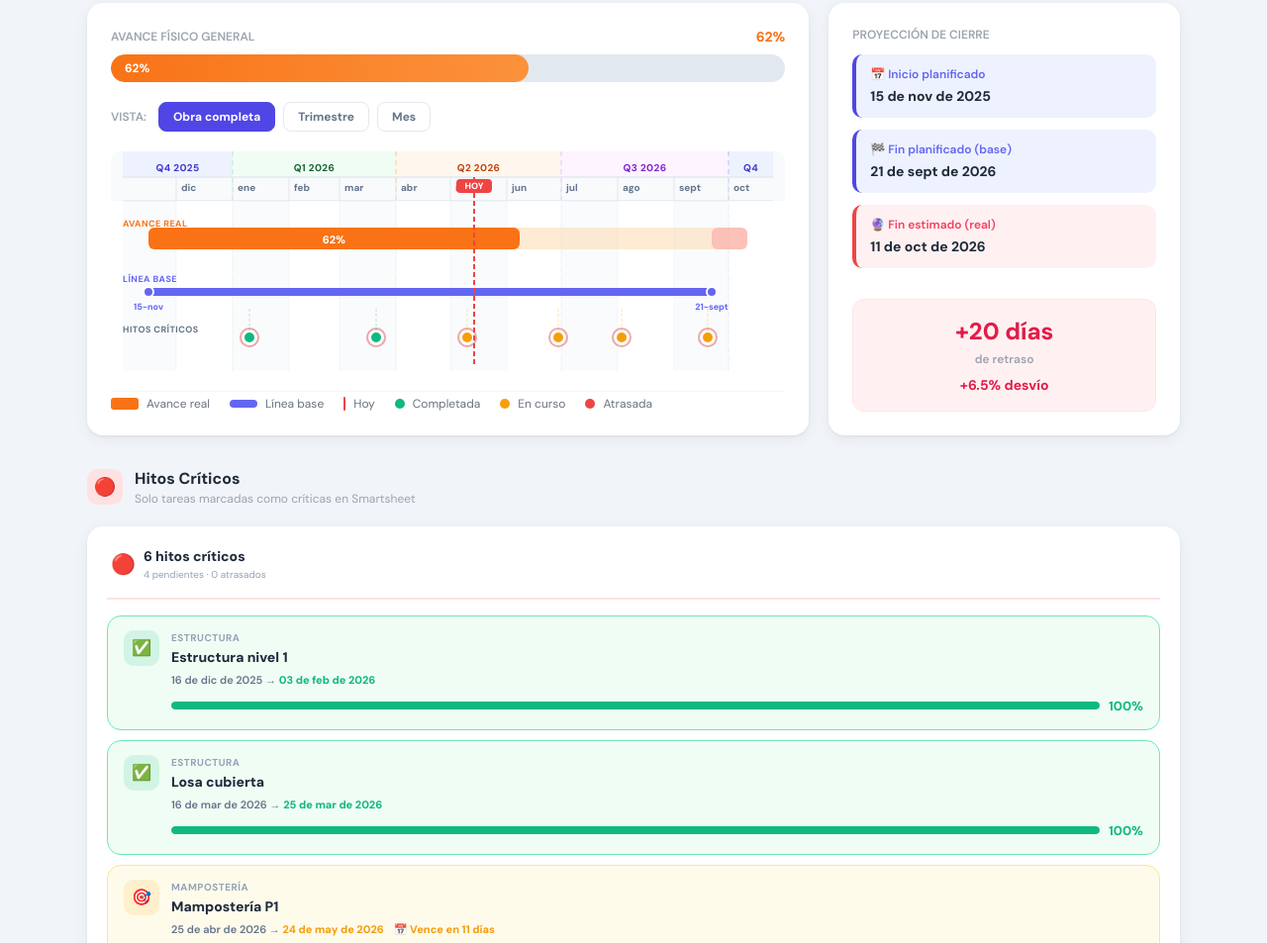
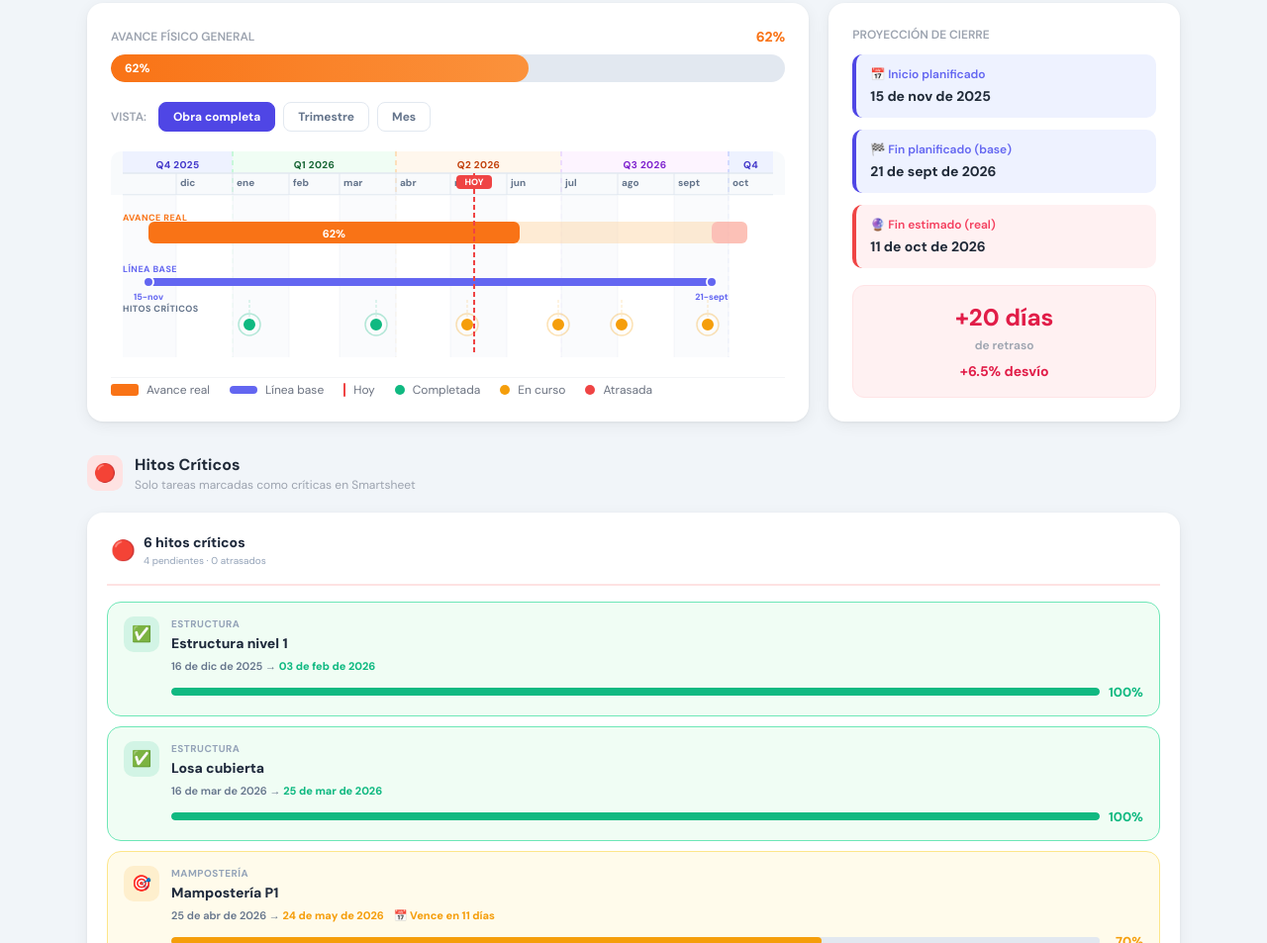
Before and after one commit to bautistaqua02/tablero-obra, a plain HTML site: page index.html in a window 1280 px wide. Shown: the part 818-1771 px from the top of the page at 99% size. Drawn offline with nearby package versions, Linux system fonts and the light colour scheme; no server answers.

Commit message:
Update index.html

```diff
--- a/index.html
+++ b/index.html
@@ -611,7 +611,7 @@ function renderTiempos(sm) {
   drawGantt(tareas, t0, t1, b0, b1, today, av);
 }
 
-/* ════ GANTT SVG — trimestres sin stacking ════ */
+/* ════ GANTT SVG ════ */
 function setVista(v) {
   vistaGantt = v;
   ['total','trimestre','mes'].forEach(id => {
@@ -660,16 +660,59 @@ function drawGantt(tareas, t0, t1, b0, b1, today, avance) {
   }
 
   // Layout vertical
-  const H_Q       = 26;  // Banda quarter
-  const H_MONTHS  = 20;  // Fila meses
-  const H_SEP     = 4;
+  const H_Q      = 22;   // Banda quarter
+  const H_MONTHS = 18;   // Fila meses
+  const H_SEP    = 4;
   const Y_Q_BAND  = 0;
   const Y_MONTHS  = H_Q;
   const Y_CONTENT = H_Q + H_MONTHS + H_SEP;
   const Y_REAL    = Y_CONTENT + 38;
-  const Y_BASE    = Y_CONTENT + 92;
-  const Y_TASKS   = Y_CONTENT + 138;
-  const H_SVG     = Y_TASKS + 34;
+  const Y_BASE    = Y_CONTENT + 88;
+
+  // Calcular espacio para hitos (apilados verticalmente)
+  // Primero necesitamos saber cuántos niveles de stack habrá
+  const DOT_R    = 7;   // radio del punto
+  const DOT_GAP  = 3;   // separación mínima entre centros en X para no apilar
+  const DOT_STEP = 16;  // separación vertical entre niveles apilados
+
+  const puntosG = tareas.filter(t => t.critico && t.inicio && t.fin);
+
+  // Pre-calcular posiciones X de cada hito
+  const hitosConX = puntosG.map(t => {
+    const td = parseDate(t.inicio), tf = parseDate(t.fin);
+    if (!td || !tf) return null;
+    const xm = px(new Date((td.getTime() + tf.getTime()) / 2));
+    return { t, xm, td, tf };
+  }).filter(Boolean);
+
+  // Algoritmo de stacking: agrupar hitos muy cercanos y apilarlos verticalmente
+  // Ordenar por X
+  hitosConX.sort((a, b) => a.xm - b.xm);
+
+  // Asignar nivel (lane) a cada hito
+  // lane 0 = fila base (Y_TASKS), lane 1 = arriba, lane 2 = más arriba...
+  const lanes = []; // lanes[i] = último X usado en ese lane
+  hitosConX.forEach(h => {
+    let laneIdx = 0;
+    // Buscar el lane más bajo donde el hito no solape con el anterior
+    for (let i = 0; i < lanes.length; i++) {
+      if (h.xm - lanes[i] >= (DOT_R * 2 + DOT_GAP)) {
+        laneIdx = i;
+        break;
+      }
+      laneIdx = i + 1; // necesita un lane más alto
+    }
+    if (!lanes[laneIdx]) lanes[laneIdx] = -Infinity;
+    h.lane = laneIdx;
+    lanes[laneIdx] = h.xm;
+  });
+
+  const maxLane = hitosConX.length ? Math.max(...hitosConX.map(h => h.lane)) : 0;
+  // La fila de tareas crece hacia arriba desde Y_TASKS_BASE
+  const Y_TASKS_BASE = Y_BASE + 36;
+  // Altura necesaria para la zona de hitos
+  const HITOS_ZONE_H = DOT_R * 2 + maxLane * DOT_STEP + 10;
+  const H_SVG = Y_TASKS_BASE + HITOS_ZONE_H + 16;
 
   svg.setAttribute('height', H_SVG);
 
@@ -678,9 +721,7 @@ function drawGantt(tareas, t0, t1, b0, b1, today, avance) {
   // Fondo header
   html += `<rect x="0" y="0" width="${W}" height="${Y_CONTENT}" fill="#f8fafc"/>`;
 
-  /* ── BANDAS DE QUARTERS — sin stacking ──
-     Colores alternos, label una sola vez, centrado en el espacio visible.
-     Si el espacio visible es < 32px, se omite el label. */
+  /* ── BANDAS DE QUARTERS ── */
   const QUARTER_COLORS = [
     { bg:'#eef2ff', border:'#c7d2fe', text:'#4338ca' },
     { bg:'#f0fdf4', border:'#bbf7d0', text:'#166534' },
@@ -696,20 +737,16 @@ function drawGantt(tareas, t0, t1, b0, b1, today, avance) {
     const qc  = QUARTER_COLORS[qi % 4];
     const bw  = x2 - x1;
 
-    // Fondo del quarter
     html += `<rect x="${x1}" y="${Y_Q_BAND}" width="${bw}" height="${H_Q}" fill="${qc.bg}"/>`;
 
-    // Línea vertical izquierda del quarter (solo si no es el primero del área visible)
     if (x1 > PAD_L) {
       html += `<line x1="${x1}" y1="${Y_Q_BAND}" x2="${x1}" y2="${H_SVG}" stroke="${qc.border}" stroke-width="1.5" stroke-dasharray="5,4"/>`;
     }
 
-    // Label del quarter — una sola línea, centrada, solo si hay espacio
     if (bw >= 36) {
       const cx = x1 + bw / 2;
-      // Recortar el label si el espacio es ajustado
-      const shortLabel = bw < 70 ? label.replace(/\s\d{4}/, '') : label; // quita el año si estrecho
-      html += `<text x="${cx}" y="${Y_Q_BAND + 17}" text-anchor="middle" dominant-baseline="middle"
+      const shortLabel = bw < 70 ? label.replace(/\s\d{4}/, '') : label;
+      html += `<text x="${cx}" y="${Y_Q_BAND + 14}" text-anchor="middle" dominant-baseline="middle"
         font-size="10" fill="${qc.text}" font-family="DM Mono,monospace" font-weight="700"
         letter-spacing="0.04em">${shortLabel}</text>`;
     }
@@ -718,15 +755,30 @@ function drawGantt(tareas, t0, t1, b0, b1, today, avance) {
   // Línea separadora Q / meses
   html += `<line x1="${PAD_L}" y1="${H_Q}" x2="${PAD_L+chartW}" y2="${H_Q}" stroke="#e2e8f0" stroke-width="1.5"/>`;
 
-  /* ── FILA DE MESES ── */
+  /* ── FILA DE MESES — con anti-solapamiento ──
+     Calculamos el ancho disponible entre ticks consecutivos.
+     Si es menor que MIN_MONTH_W, saltamos la etiqueta de ese mes. */
+  const MIN_MONTH_W = 28; // píxeles mínimos para mostrar label
+
   const meses = getMonthLabels(vStart, vEnd);
+
+  // Dibujar las líneas verticales de meses siempre
+  meses.forEach(({ date }, mi) => {
+    const x = px(date);
+    if (x < PAD_L || x > PAD_L + chartW) return;
+    html += `<line x1="${x}" y1="${Y_MONTHS}" x2="${x}" y2="${H_SVG}" stroke="#e2e8f0" stroke-width="1"/>`;
+  });
+
+  // Dibujar labels solo cuando hay espacio suficiente
+  let lastLabelX = PAD_L - MIN_MONTH_W * 2; // iniciar muy lejos a la izquierda
   meses.forEach(({ date, label }, mi) => {
     const x = px(date);
-    if (x < PAD_L || x > PAD_L+chartW) return;
-    html += `<line x1="${x}" y1="${Y_MONTHS}" x2="${x}" y2="${H_SVG}" stroke="#e2e8f0" stroke-width="1"/>`;
-    const lx = x + 5;
-    if (lx + 30 < PAD_L + chartW)
-      html += `<text x="${lx}" y="${Y_MONTHS + 14}" font-size="10" fill="#64748b" font-family="DM Sans,sans-serif" font-weight="700">${label}</text>`;
+    if (x < PAD_L || x > PAD_L + chartW) return;
+    // Solo mostrar si la distancia al último label es suficiente
+    if (x - lastLabelX >= MIN_MONTH_W) {
+      html += `<text x="${x + 4}" y="${Y_MONTHS + 13}" font-size="10" fill="#64748b" font-family="DM Sans,sans-serif" font-weight="700">${label}</text>`;
+      lastLabelX = x;
+    }
   });
 
   // Separador header / contenido
@@ -742,9 +794,9 @@ function drawGantt(tareas, t0, t1, b0, b1, today, avance) {
   });
 
   /* ── ETIQUETAS DE FILAS ── */
-  html += `<text x="${PAD_L}" y="${Y_REAL-12}" font-size="9" fill="#f97316" font-family="DM Sans,sans-serif" font-weight="700" letter-spacing=".05em">AVANCE REAL</text>`;
-  html += `<text x="${PAD_L}" y="${Y_BASE-10}" font-size="9" fill="#6366f1" font-family="DM Sans,sans-serif" font-weight="700" letter-spacing=".05em">LÍNEA BASE</text>`;
-  html += `<text x="${PAD_L}" y="${Y_TASKS-5}" font-size="9" fill="#64748b" font-family="DM Sans,sans-serif" font-weight="700" letter-spacing=".05em">HITOS CRÍTICOS</text>`;
+  html += `<text x="${PAD_L}" y="${Y_REAL - 12}" font-size="9" fill="#f97316" font-family="DM Sans,sans-serif" font-weight="700" letter-spacing=".05em">AVANCE REAL</text>`;
+  html += `<text x="${PAD_L}" y="${Y_BASE - 10}" font-size="9" fill="#6366f1" font-family="DM Sans,sans-serif" font-weight="700" letter-spacing=".05em">LÍNEA BASE</text>`;
+  html += `<text x="${PAD_L}" y="${Y_TASKS_BASE - 6}" font-size="9" fill="#64748b" font-family="DM Sans,sans-serif" font-weight="700" letter-spacing=".05em">HITOS CRÍTICOS</text>`;
 
   /* ── BARRA AVANCE REAL ── */
   const barH   = 22;
@@ -785,21 +837,39 @@ function drawGantt(tareas, t0, t1, b0, b1, today, avance) {
       html += `<text x="${lbX2}" y="${Y_BASE+18}" text-anchor="middle" font-size="9" fill="#6366f1" font-family="DM Sans,sans-serif" font-weight="700">${fmtCorta(b1)}</text>`;
   }
 
-  /* ── PUNTOS — solo críticos ── */
-  const puntosG = tareas.filter(t => t.critico && t.inicio && t.fin);
-  puntosG.forEach(t => {
-    const td = parseDate(t.inicio), tf = parseDate(t.fin);
-    if (!td || !tf) return;
-    const xm = px(new Date((td.getTime() + tf.getTime()) / 2));
+  /* ── HITOS CRÍTICOS — apilados verticalmente ──
+     lane 0 = fila base (más abajo), lane N = más arriba
+     Y del punto = Y_TASKS_BASE + DOT_R - lane * DOT_STEP  */
+  hitosConX.forEach(h => {
+    const { t, xm, td, tf, lane } = h;
     if (xm < PAD_L || xm > PAD_L + chartW) return;
+
     const atrasada = !t.completada && tf < today;
-    const col = t.completada ? '#10b981' : atrasada ? '#ef4444' : '#f59e0b';
-    const tip = `🔴 ${t.nombre} | ${fmtCorta(td)} → ${fmtCorta(tf)} | ${t.pct}%`;
-    html += `<circle cx="${xm}" cy="${Y_TASKS}" r="9" fill="none" stroke="#dc2626" stroke-width="2" opacity="0.4"/>`;
-    html += `<circle class="hito-dot" cx="${xm}" cy="${Y_TASKS}" r="6" fill="${col}" stroke="#fff" stroke-width="2"
-              onmouseenter="showTip(event,\`${tip.replace(/`/g,"'")}\`)" onmouseleave="hideTip()"
+    const col      = t.completada ? '#10b981' : atrasada ? '#ef4444' : '#f59e0b';
+
+    // Y de este hito: lane 0 = parte baja, lane 1 = un escalón arriba, etc.
+    const dotY = Y_TASKS_BASE + DOT_R + (maxLane - lane) * DOT_STEP;
+
+    const tip  = `🔴 ${t.nombre} | ${fmtCorta(td)} → ${fmtCorta(tf)} | ${t.pct}%`;
+    const safeTip = tip.replace(/`/g, "'").replace(/"/g, '&quot;');
+
+    // Línea vertical tenue hacia la línea base
+    html += `<line x1="${xm}" y1="${dotY - DOT_R}" x2="${xm}" y2="${Y_BASE + 16}" stroke="${col}" stroke-width="1" stroke-dasharray="3,2" opacity="0.25"/>`;
+
+    // Halo exterior (solo en lane 0 o cuando está atrasado, para no saturar)
+    if (lane === 0 || atrasada) {
+      html += `<circle cx="${xm}" cy="${dotY}" r="${DOT_R + 4}" fill="none" stroke="${col}" stroke-width="1.5" opacity="0.3"/>`;
+    }
+
+    // Punto principal
+    html += `<circle class="hito-dot" cx="${xm}" cy="${dotY}" r="${DOT_R}" fill="${col}" stroke="#fff" stroke-width="2"
+              onmouseenter="showTip(event,\`${safeTip}\`)" onmouseleave="hideTip()"
               onclick="scrollToCritico(${t.id})"/>`;
-    html += `<line x1="${xm}" y1="${Y_TASKS-6}" x2="${xm}" y2="${Y_BASE+16}" stroke="${col}" stroke-width="1" stroke-dasharray="3,2" opacity="0.3"/>`;
+
+    // Número de lane si hay stack (ayuda visual)
+    if (lane > 0) {
+      html += `<text x="${xm}" y="${dotY + 4}" text-anchor="middle" font-size="8" fill="#fff" font-family="DM Sans,sans-serif" font-weight="800">${lane + 1}</text>`;
+    }
   });
 
   /* ── LÍNEA HOY ── */
@@ -865,7 +935,7 @@ function scrollToCritico(id) {
   }
 }
 
-/* ════ PANEL DE HITOS CRÍTICOS — solo críticos, sin filtros ════ */
+/* ════ PANEL DE HITOS CRÍTICOS ════ */
 function renderTaskTree(tareas) {
   const container = document.getElementById('taskTree');
   const today     = new Date(); today.setHours(0,0,0,0);
@@ -901,7 +971,6 @@ function renderTaskTree(tareas) {
     </div>`;
   container.appendChild(hdr);
 
-  // Ordenar: atrasadas → en curso → completadas; dentro de cada grupo por fecha fin
   criticas.sort((a, b) => {
     const af = parseDate(a.fin), bf = parseDate(b.fin);
     const aAtr = !a.completada && af && af < today;
```
